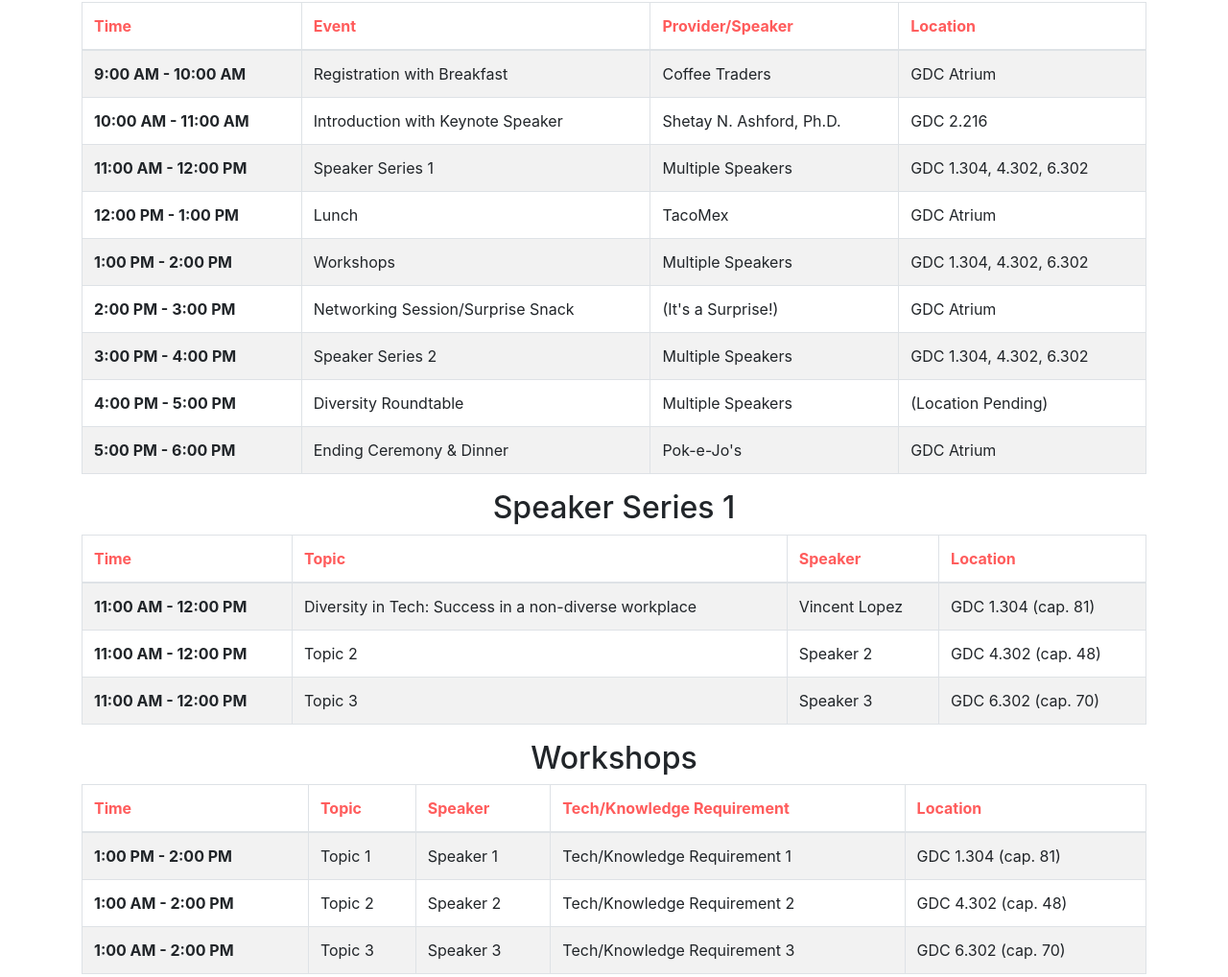
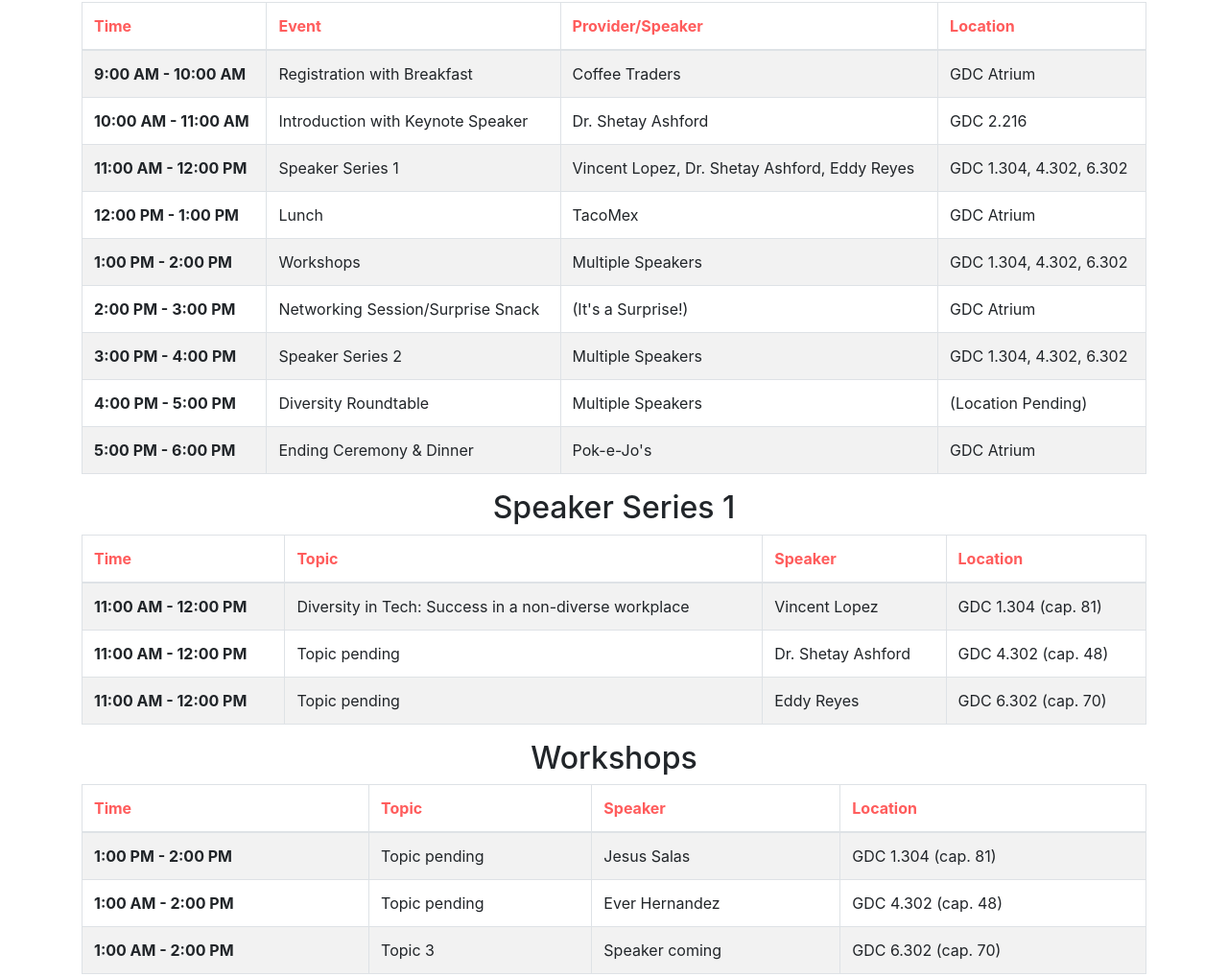
Before and after one commit to mehrdaddarraji/mehrdaddarraji.github.io, a website with bundled scripts: page index.html in a window 1280 px wide. Shown: the part 964-1982 px from the top of the page at 96% size. Built offline with nearby package versions, Linux system fonts and the light colour scheme; files whose address does not match are found by name.

Commit message:
added speakers

```diff
--- a/index.html
+++ b/index.html
@@ -89,13 +89,13 @@
           <tr>
             <th scope="row">10:00 AM - 11:00 AM</th>
             <td>Introduction with Keynote Speaker</td>
-            <td>Shetay N. Ashford, Ph.D.</td>
+            <td>Dr. Shetay Ashford</td>
             <td>GDC 2.216</td>
           </tr>
           <tr>
             <th scope="row">11:00 AM - 12:00 PM</th>
             <td>Speaker Series 1</td>
-            <td>Multiple Speakers</td>
+            <td>Vincent Lopez, Dr. Shetay Ashford, Eddy Reyes</td>
             <td>GDC 1.304, 4.302, 6.302</td>
           </tr>
           <tr>
@@ -155,14 +155,14 @@
           </tr>
           <tr>
             <th scope="row">11:00 AM - 12:00 PM</th>
-            <td>Topic 2</td>
-            <td>Speaker 2</td>
+            <td>Topic pending</td>
+            <td>Dr. Shetay Ashford</td>
             <td>GDC 4.302 (cap. 48)</td>
           </tr>
           <tr>
             <th scope="row">11:00 AM - 12:00 PM</th>
-            <td>Topic 3</td>
-            <td>Speaker 3</td>
+            <td>Topic pending</td>
+            <td>Eddy Reyes</td>
             <td>GDC 6.302 (cap. 70)</td>
           </tr>
         </tbody>
@@ -174,30 +174,26 @@
             <th scope="col">Time</th>
             <th scope="col">Topic</th>
             <th scope="col">Speaker</th>
-            <th scope="col">Tech/Knowledge Requirement</th>
             <th scope="col">Location</th>
           </tr>
         </thead>
         <tbody>
           <tr>
             <th scope="row">1:00 PM - 2:00 PM</th>
-            <td>Topic 1</td>
-            <td>Speaker 1</td>
-            <td>Tech/Knowledge Requirement 1</td>
+            <td>Topic pending</td>
+            <td>Jesus Salas</td>
             <td>GDC 1.304 (cap. 81)</td>
           </tr>
           <tr>
             <th scope="row">1:00 AM - 2:00 PM</th>
-            <td>Topic 2</td>
-            <td>Speaker 2</td>
-            <td>Tech/Knowledge Requirement 2</td>
+            <td>Topic pending</td>
+            <td>Ever Hernandez</td>
             <td>GDC 4.302 (cap. 48)</td>
           </tr>
           <tr>
             <th scope="row">1:00 AM - 2:00 PM</th>
             <td>Topic 3</td>
-            <td>Speaker 3</td>
-            <td>Tech/Knowledge Requirement 3</td>
+            <td>Speaker coming</td>
             <td>GDC 6.302 (cap. 70)</td>
           </tr>
         </tbody>
```
